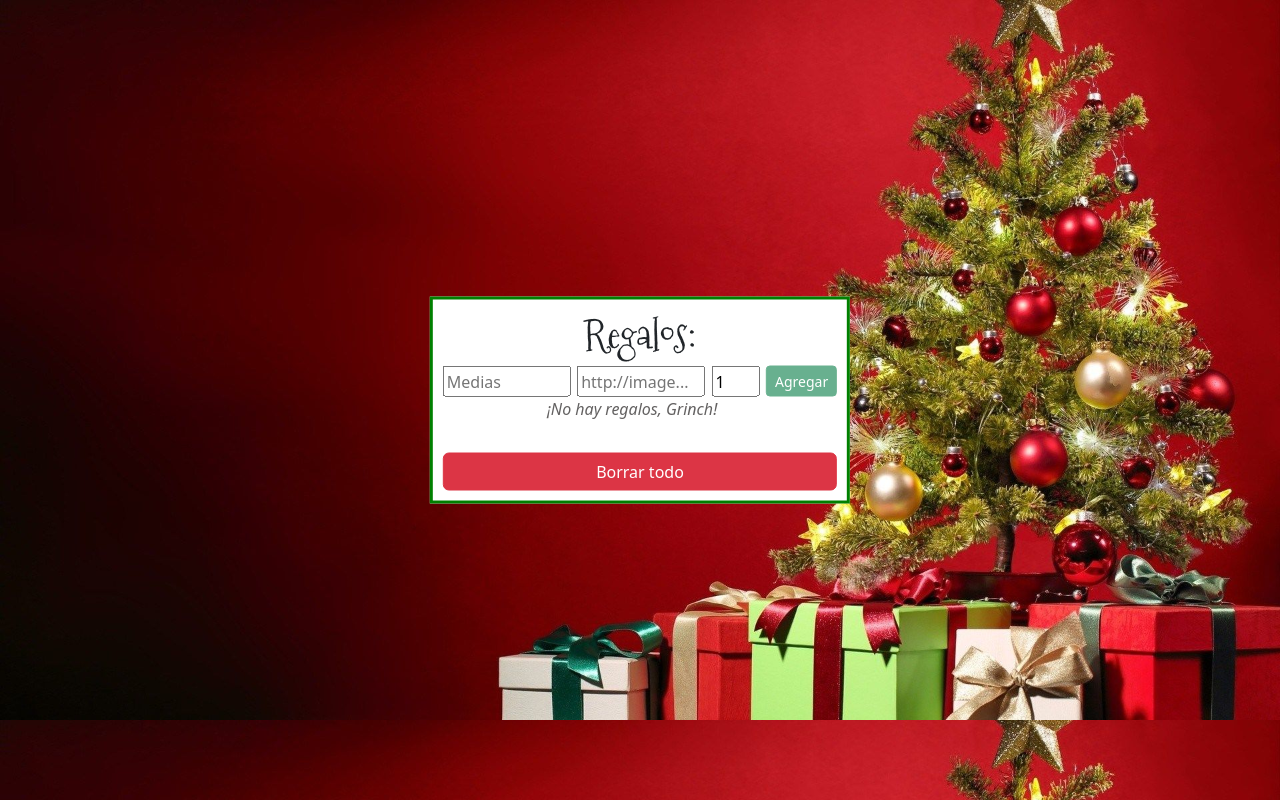
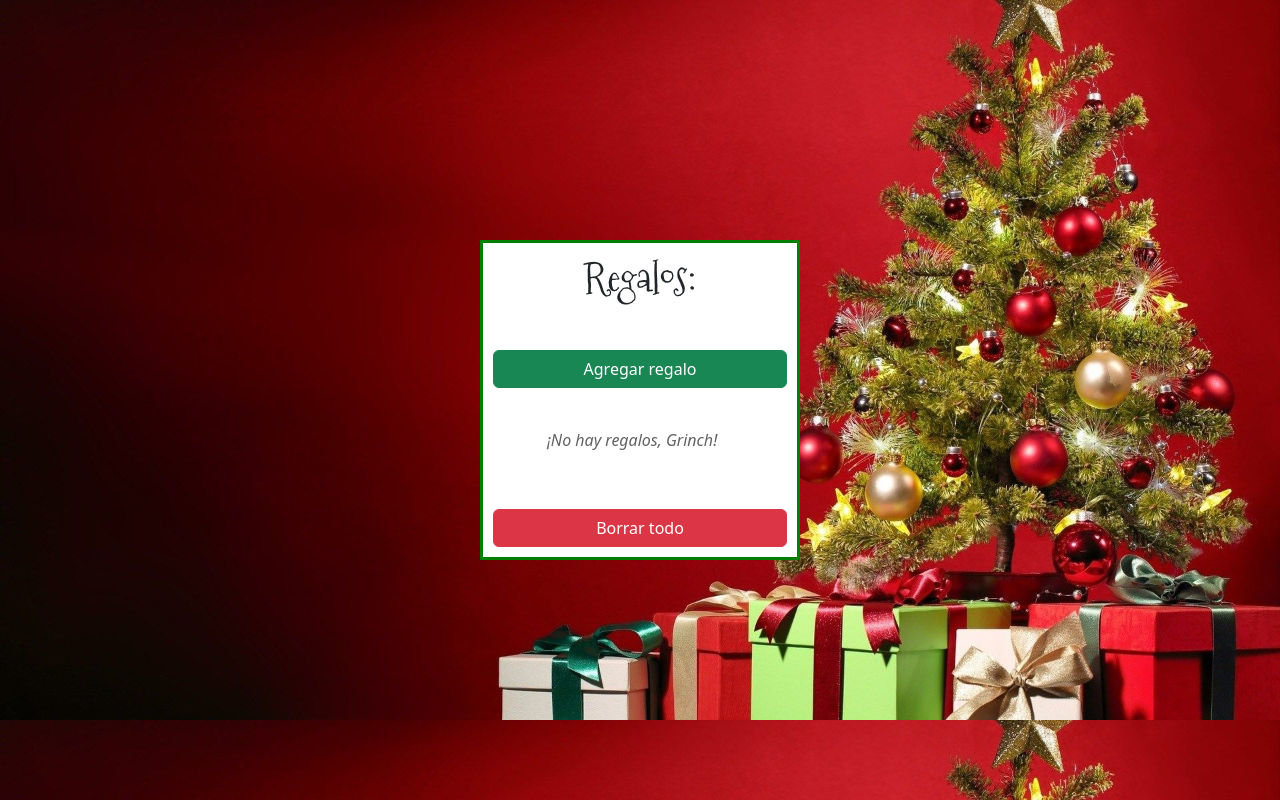
Before and after one commit to martinBoglione/Adviency, a React (Create React App) app: page / in a window 1280 px wide. Built offline with nearby package versions, Linux system fonts and the light colour scheme.

Commit message:
Dia 11: Agregado un modal que contiene los inputs para los regalos, se abre con el nuevo boton llamado Agregar regalo

```diff
--- a/package.json
+++ b/package.json
@@ -12,6 +12,7 @@
     "@testing-library/user-event": "^13.5.0",
     "bootstrap": "^5.2.3",
     "react": "^18.2.0",
+    "react-bootstrap": "^2.7.0",
     "react-dom": "^18.2.0",
     "react-scripts": "5.0.1",
     "web-vitals": "^2.1.4"
--- a/src/Home.js
+++ b/src/Home.js
@@ -2,6 +2,8 @@ import { useState, useEffect } from "react";
 import "./home.css";
 import { FontAwesomeIcon } from "@fortawesome/react-fontawesome";
 import { faXmark } from "@fortawesome/free-solid-svg-icons";
+import { Modal, Button } from "react-bootstrap";
+import "bootstrap/dist/css/bootstrap.css";
 
 const Home = () => {
   const [items, setItems] = useState(() => {
@@ -30,13 +32,22 @@ const Home = () => {
   //------------------------------ Termina Local Storage ------------------------------------------//
 
   const [name, setName] = useState(""); // Nombre del regalo
-  const [cantidad, setCantidad] = useState("1"); // Cantidad de regalos
+  const [cantidad, setCantidad] = useState(""); // Cantidad de regalos
   const enable = name.length > 0; // Si no se escribio nada en el input de name el boton de Agregar quedasabilitado
   const [error, setError] = useState(null);
-  const [imagen, setImagen] = useState("");
+  const [imagen, setImagen] = useState(""); // Imagen del regalo
+  const [show, setShow] = useState(false); // Modal
+
+  const handleShow = () => {
+    setShow(true); // Mostrar modal
+  };
+
+  const handleClose = () => {
+    setShow(false); // Cerar modal
+  };
 
   const handleImagen = (event) => {
-    setImagen(event.target.value);
+    setImagen(event.target.value); // Podria hacer que si o si se tenga que insertar una imagen?
   };
 
   const handleChange = (event) => {
@@ -68,9 +79,10 @@ const Home = () => {
 
     setItems(newItems);
     setName("");
-    setCantidad(1);
+    setCantidad("");
     setError(null);
     setImagen("");
+    setShow(false);
   };
 
   const handleDelete = (id) => {
@@ -81,7 +93,7 @@ const Home = () => {
   const deleteAll = () => {
     setItems([]);
     setName("");
-    setCantidad(1);
+    setCantidad("");
     setError(null);
     setImagen("");
   };
@@ -91,6 +103,13 @@ const Home = () => {
       <div className="titulo">
         <h1>Regalos:</h1>
       </div>
+      <div>
+        <button className="btn btn-success agregar-button" onClick={handleShow}>
+          Agregar regalo
+        </button>
+        <Modal class="modal-sm modal-dialog" show={show}>
+          <Modal.Body>
+            <>
               <div className="inputs-container">
                 <input
                   className="input"
@@ -101,30 +120,46 @@ const Home = () => {
                 />
                 <input
                   className="input"
-          // multiple
-          // accept="image/*"
                   placeholder="http://image..."
                   value={imagen}
                   onChange={handleImagen}
                 />
                 <input
                   className="input"
-          id="input-cantidad"
                   type="number"
+                  placeholder="2"
                   min="1"
                   max="99"
                   value={cantidad}
                   onChange={handleCantidad}
                 />
+              </div>
+              {/* Mensaje de error si un regalo ya existe */}
+              <div className="error">
+                <p>{error}</p>
+              </div>
+            </>
+          </Modal.Body>
 
-        <button
+          <Modal.Footer id="modal-footer">
+            <Button
               disabled={!enable} //Si no hay nada escrito en el input el boton queda desabilitado
-          className="btn btn-success btn-sm button add-button"
+              className="btn btn-success button"
               onClick={handleAdd}
             >
               Agregar
-        </button>
+            </Button>
+            <Button
+              className="btn btn-danger"
+              variant="secondary"
+              onClick={handleClose}
+            >
+              Cerrar
+            </Button>
+          </Modal.Footer>
+        </Modal>
       </div>
+
       <div className="lista">
         {/* Si la lista de items es igual a cero entonces aparece el siguente mensaje */}
         {items.length === 0 ? (
@@ -134,7 +169,6 @@ const Home = () => {
             {items.map((item) => (
               <div className="container-lista">
                 <li key={item.id}>
-                  {/* <span>{item.itemImagen}</span> */}
                   <img
                     className="item-imagen"
                     src={item.itemImagen}
@@ -155,10 +189,6 @@ const Home = () => {
           </ul>
         )}
       </div>
-      {/* Mensaje de error si un regalo ya existe */}
-      <div className="error">
-        <p>{error}</p>
-      </div>
 
       <div>
         <button
--- a/src/home.css
+++ b/src/home.css
@@ -6,7 +6,8 @@
   background-color: white;
   border: 3px solid green;
   padding: 10px;
-  /* min-width: 20em; */
+  width: 20em;
+  height: 20em;
 }
 
 .center {
@@ -34,6 +35,14 @@ html {
   text-align: center;
 }
 
+.container-lista {
+  display: flex;
+  flex-direction: row;
+  justify-content: space-between;
+  align-items: center;
+  margin: 1em 0em 1em;
+}
+
 .lista {
   padding-right: 1em;
 }
@@ -46,19 +55,8 @@ html {
   font-weight: 200;
 }
 
-.container-lista {
-  display: flex;
-  flex-direction: row;
-  justify-content: space-between;
-  align-items: center;
-  margin: 1em 0em 1em;
-}
-
-.add-button {
-  cursor: pointer;
-}
-
-.delete-button {
+.delete-button,
+.agregar-button {
   display: flex;
   width: 100%;
 }
@@ -79,16 +77,15 @@ html {
 
 .inputs-container {
   display: flex;
-  justify-content: space-between;
+  flex-direction: column;
+  justify-content: center;
+  align-items: center;
 }
 
 .input {
-  width: 8em;
-  margin-right: 0.4em;
-}
-
-#input-cantidad {
-  width: 3em;
+  width: 13em;
+  height: 2.5em;
+  margin-bottom: 0.5em;
 }
 
 li > span {
@@ -101,3 +98,8 @@ li > span {
   width: 70px;
   height: 70px;
 }
+
+#modal-footer {
+  display: flex;
+  justify-content: center;
+}
```
Also changed, not shown: 1 other file (tests, documents, lock files or other folders). Lines whose indentation alone changed are shown as unchanged.
